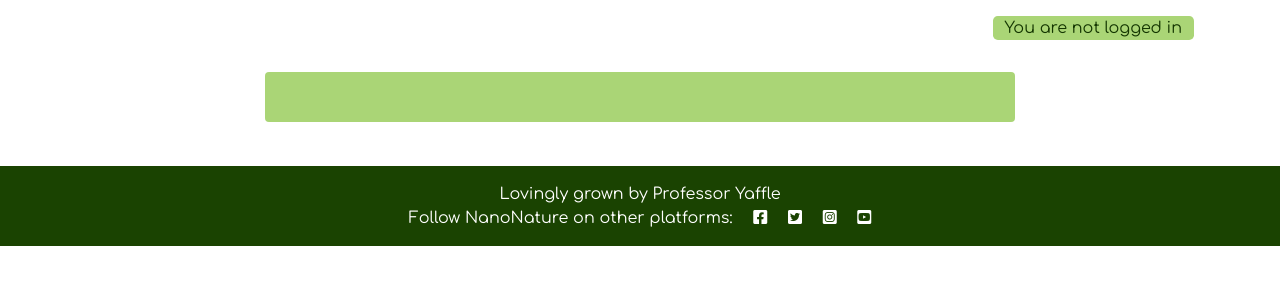
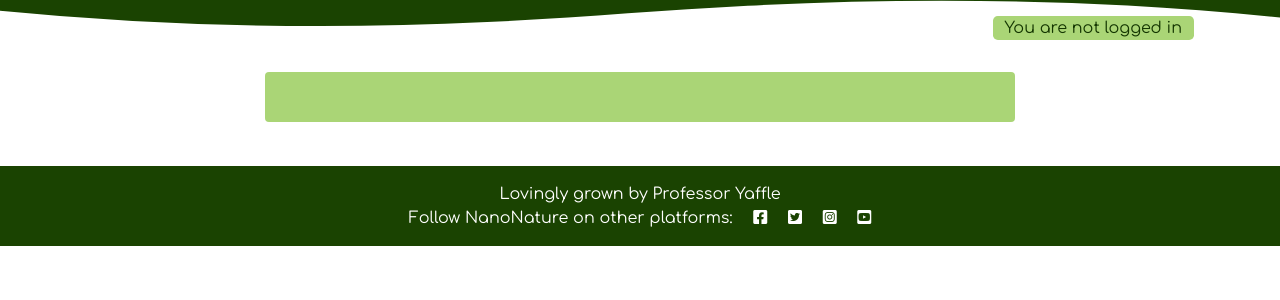
Before and after one commit to ProfYaffle88/nanonature-full-stack, a Django app: page / in a window 1280 px wide. Shown: the part 112-412 px from the top of the page. Run offline with Django 4.2, Linux system fonts and the light colour scheme; data that the repository does not hold is empty; some libraries are stand-ins or nearby versions; some web fonts are replaced.

Commit message:
Added SVG curve to header

```diff
--- a/static/css/style.css
+++ b/static/css/style.css
@@ -84,6 +84,37 @@ img {
     background-color: #538D22;
     border-radius: .3rem;
 }
+
+/* Living Edge - js animated div */
+
+.living-edge-top {
+
+}
+
+.living-edge-bottom {
+
+}
+
+.wave-top {
+    position: absolute;
+    top: 112px;
+    left: 0;
+    width: 100%;
+    overflow: hidden;
+    line-height: 0;
+}
+
+.wave-top svg {
+    position: relative;
+    display: block;
+    width: calc(142% + 1.3px);
+    height: 47px;
+}
+
+.wave-top .shape-fill {
+    fill: #1A4301;
+}
+
 
 /* Images */
 
--- a/templates/base.html
+++ b/templates/base.html
@@ -68,7 +68,13 @@
             </div>
         </div>
     </nav>
-
+    <div class="living-edge-top">
+        <div class="wave-top">
+            <svg data-name="Layer 1" xmlns="http://www.w3.org/2000/svg" viewBox="0 0 1200 120" preserveAspectRatio="none">
+                <path d="M321.39,56.44c58-10.79,114.16-30.13,172-41.86,82.39-16.72,168.19-17.73,250.45-.39C823.78,31,906.67,72,985.66,92.83c70.05,18.48,146.53,26.09,214.34,3V0H0V27.35A600.21,600.21,0,0,0,321.39,56.44Z" class="shape-fill"></path>
+            </svg>
+        </div>
+    </div>
     <!-- displaying Django messages for delete confirmation etc -->
     <div class="container">
         <div class="row">
@@ -100,7 +106,7 @@
     </main>
 
     <!-- Footer -->
-    <footer class="footer py-3 dark-bg">
+    <footer class="footer py-3 dark-bg living-edge-bottom">
         <p class="m-0 text-center text-white">
             {% block copyright %}Lovingly grown by Professor Yaffle{% endblock copyright %}
         </p>
```
